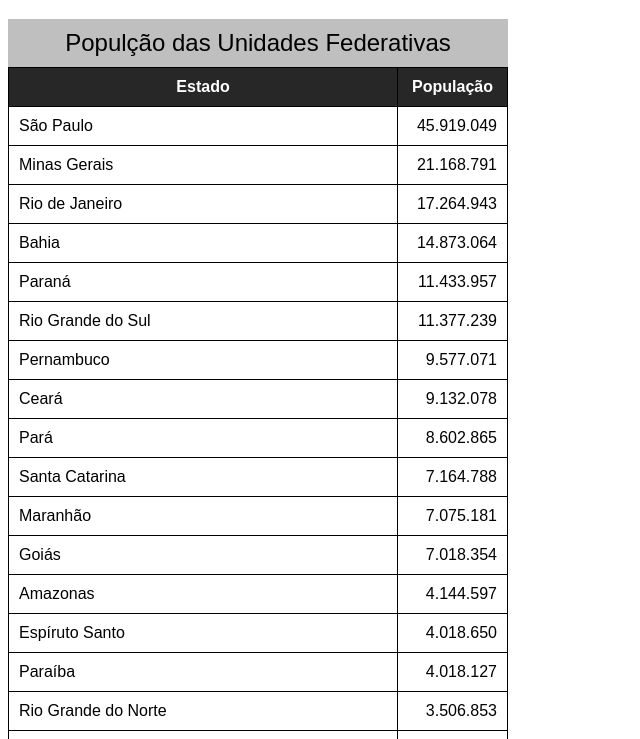
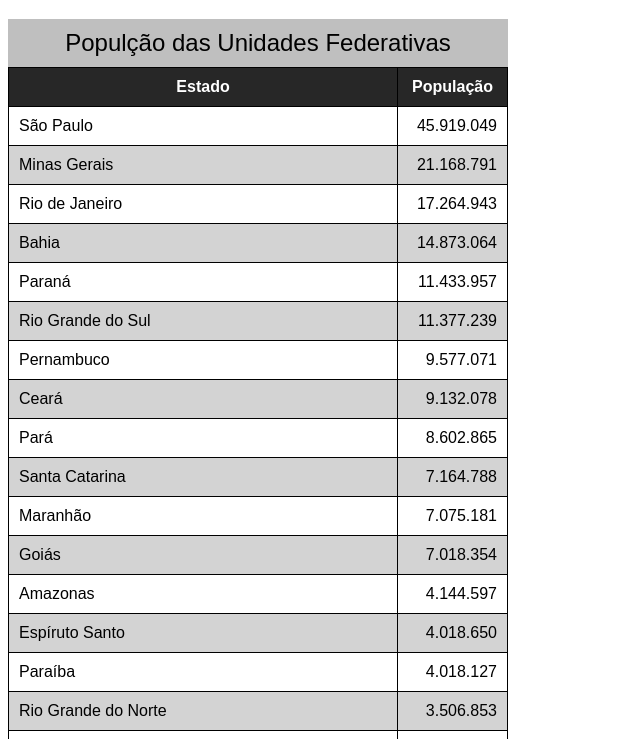
Before and after one commit to roumilaacbruno/html-css, a plain HTML site: page exercicios/ex023/tabela002.html in a window 1280 px wide. Shown: the part 61-800 px from the top of the page, without its empty margins (0-640 px from the left). Drawn offline with Linux system fonts and the light colour scheme.

Commit message:
Update tabela002.html

```diff
--- a/exercicios/ex023/tabela002.html
+++ b/exercicios/ex023/tabela002.html
@@ -29,12 +29,14 @@
         .num {
             text-align: right;
         }
+        tbody tr:nth-child(2n) { background-color: lightgray;}
     </style>
 </head>
 <body>
     <h1>Uso de tabelas grandes</h1>
     <!--Anatomia para tabelas grandes
     TABLE
+        CAPTION
         THEAD
              TR, TD, TH
         TBODY
```
